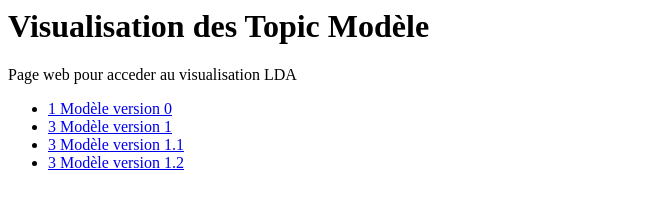
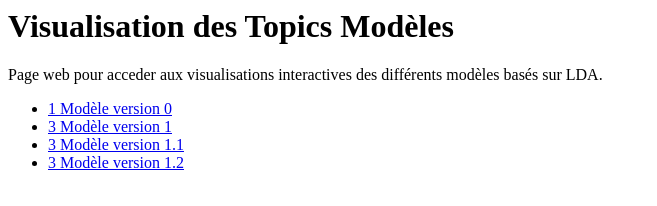
Before and after one commit to binbin83/lda_vis.io, a plain HTML site: page index.html in a window 1280 px wide. Shown: the whole page, without its empty margins (0-657 px from the left). Drawn offline with Linux system fonts and the light colour scheme.

Commit message:
ajout du texte

```diff
--- a/index.html
+++ b/index.html
@@ -1,6 +1,6 @@
-<h1 >Visualisation des Topic Modèle</h1>
+<h1 >Visualisation des Topics Modèles</h1>
 <div id="toc_container">
-<p class="t">Page web pour acceder au visualisation LDA</p>
+<p class="t">Page web pour acceder aux visualisations interactives des différents modèles basés sur LDA.</p>
 <ul class="toc_list">
   <li><a href="try_23_09_2020.html">1 Modèle version 0</a>
 
```
